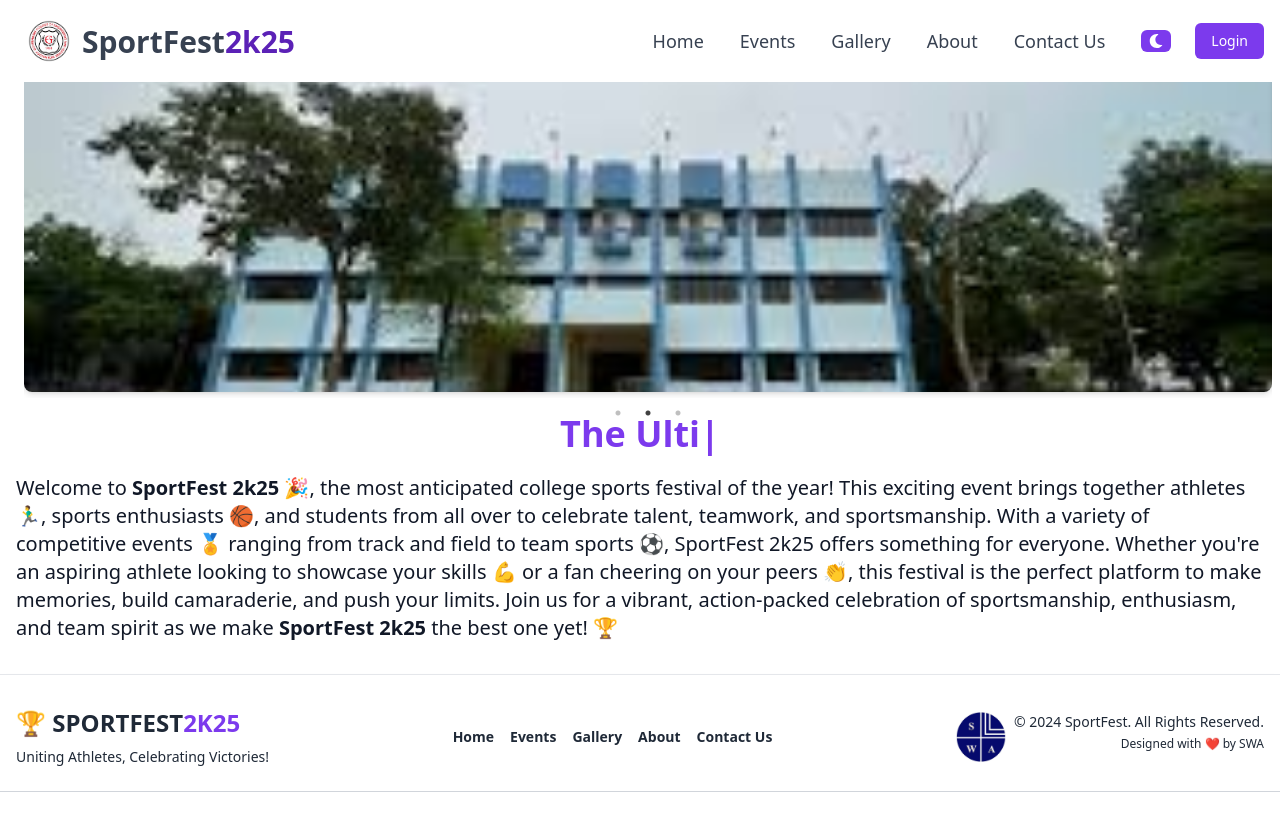
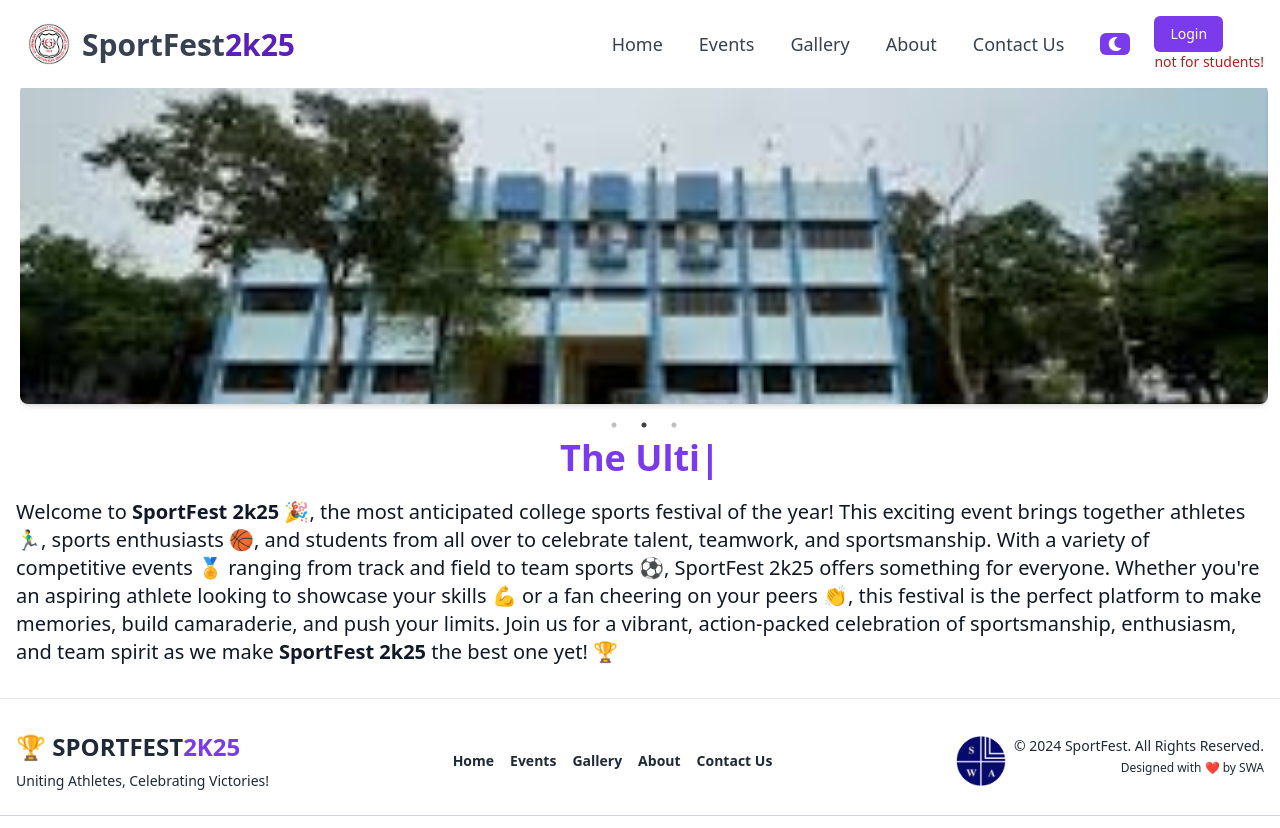
Before and after one commit to mickeybera/sportfest, a React (Vite) app in the folder frontend/: page / in a window 1280 px wide. Shown: the top 828 px of the page. Built offline with nearby package versions, Linux system fonts and the light colour scheme; no server answers.

Commit message:
login button changed!

```diff
--- a/frontend/src/components/Footer.jsx
+++ b/frontend/src/components/Footer.jsx
@@ -28,7 +28,7 @@ function Footer() {
             <Link to='/about'><a className="hover:text-violet-600 hover:underline hover:cursor-pointer font-bold dark:hover:text-violet-600 transition">About</a></Link>
           </li>
           <li>
-            <Link to='/'><a className="hover:text-violet-600 hover:underline  hover:cursor-pointer font-bold dark:hover:text-violet-600 transition">Contact Us</a></Link>
+            <Link to='/contact'><a className="hover:text-violet-600 hover:underline  hover:cursor-pointer font-bold dark:hover:text-violet-600 transition">Contact Us</a></Link>
           </li>
         </ul>
 
--- a/frontend/src/components/Home.jsx
+++ b/frontend/src/components/Home.jsx
@@ -44,7 +44,7 @@ function Carousel() {
                 <h2 className='mt-3 text-center text-2xl md:text-3xl font-bold mb-6 text-violet-600'>
                     Welcome to SportFest 2<span className='text-violet-600'>k</span>2<span className='text-violet-600'>5</span>
                 </h2>
-                <div className='ml-2 w-full lg:w-3/3 mr-2 mt-5 px-2 md:px-4 sm:mr-4'>
+                <div className='ml-1 mr-4 py-3 w-full lg:w-3/3  mt-5 px-2 md:px-4 sm:mr-4'>
                     {/* Carousel */}
                     <Slider {...settings}>
                         <div>
--- a/frontend/src/components/Navbar.jsx
+++ b/frontend/src/components/Navbar.jsx
@@ -111,10 +111,11 @@ function Navbar() {
                             <button className='px-4 py-2 rounded-md font-medium text-sm bg-violet-600 text-white hover:bg-violet-700'>
                                 Login
                             </button>
+                            <p className='text-red-700 text-sm'>not for students!</p>
                         </Link>
                     ) : (
                         <button
-                            className='px-4 py-2 rounded-md font-medium text-sm bg-violet-600 text-white hover:bg-violet-700'
+                            className='px-4 py-2 rounded-md font-medium text-sm bg-red-600 text-white hover:bg-red-700'
                             onClick={handleSignOut}
                         >
                             logout
@@ -199,10 +200,11 @@ function Navbar() {
                             >
                                 Login
                             </button>
+                            <p className='text-red-600 text-sm'>not for students!</p>
                         </Link>
                     ) : (
                         <button
-                            className='px-4 py-2 rounded-md font-medium text-sm bg-violet-600 text-white hover:bg-violet-700 mx-auto'
+                            className='px-4 py-2 rounded-md font-medium text-sm bg-red-600 text-white hover:bg-red-700 mx-auto'
                             onClick={handleSignOut}
                         >
                             logout
```
